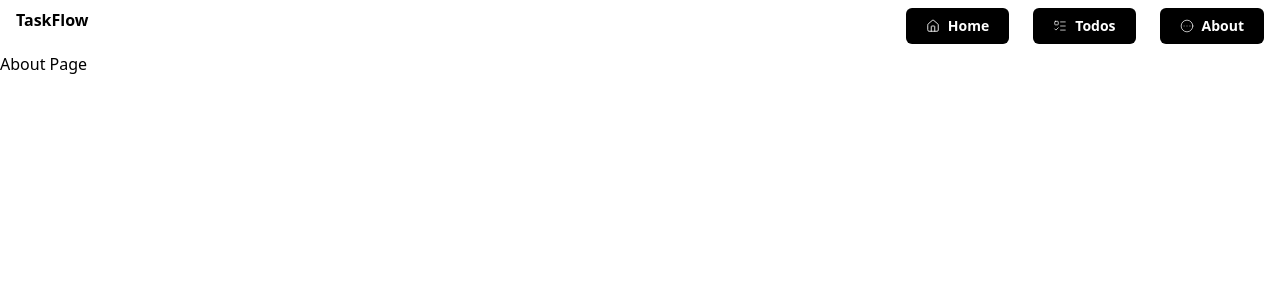
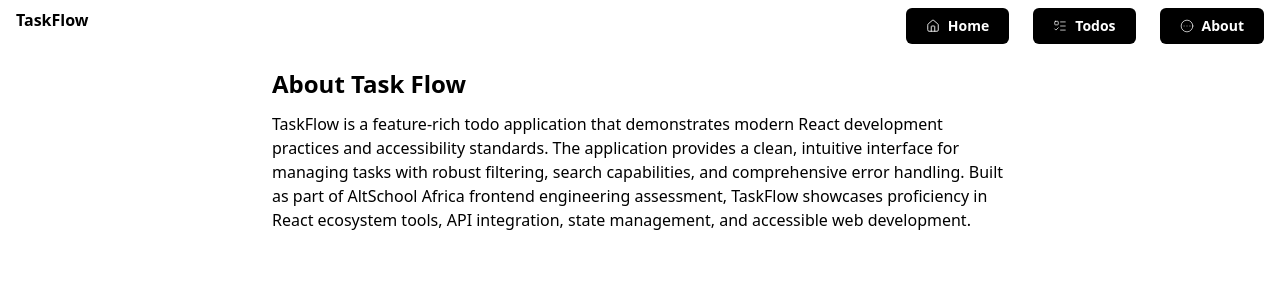
Before and after one commit to Adefenwa/todo-app, a React (Vite) app: page /about in a window 1280 px wide. Shown: the top 300 px of the page. Built offline with nearby package versions, Linux system fonts and the light colour scheme; what @unhead/react would draw is missing.

Commit message:
feat: added an about page and its details

```diff
--- a/src/App.jsx
+++ b/src/App.jsx
@@ -11,6 +11,7 @@ const ErrorPage = React.lazy(() => import("./pages/ErrorPage.jsx"));
 const ErrorTest = React.lazy(() => import("./pages/ErrorTest.jsx"));
 const Login = React.lazy(() => import("./pages/Login.jsx"));
 const Register = React.lazy(() => import("./pages/Register.jsx"));
+const About = React.lazy(() => import("./pages/About.jsx"));
 
 function App() {
   return (
@@ -35,7 +36,15 @@ function App() {
               </Suspense>
             }
           />
-          <Route path="/about" element={<div>About Page</div>} />
+          <Route
+            path="/about"
+            element={
+              <Suspense fallback={<Spinner />}>
+                <About />
+                <Suspense />
+              </Suspense>
+            }
+          />
           <Route path="/error-test" element={<ErrorTest />} />
           <Route
             path="/login"
--- /dev/null
+++ b/src/pages/About.jsx
@@ -0,0 +1,18 @@
+export default function About() {
+  return (
+    <>
+      <main className="p-4 max-w-3xl mx-auto">
+        <h1 className="font-bold text-2xl pb-3">About Task Flow</h1>
+        <p>
+          TaskFlow is a feature-rich todo application that demonstrates modern
+          React development practices and accessibility standards. The
+          application provides a clean, intuitive interface for managing tasks
+          with robust filtering, search capabilities, and comprehensive error
+          handling. Built as part of AltSchool Africa frontend engineering
+          assessment, TaskFlow showcases proficiency in React ecosystem tools,
+          API integration, state management, and accessible web development.
+        </p>
+      </main>
+    </>
+  );
+}
```
